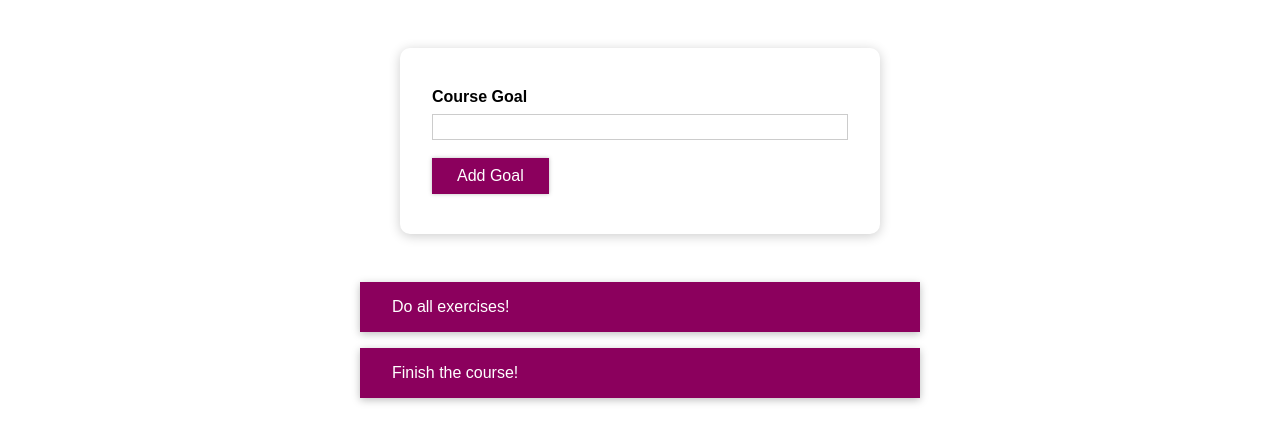
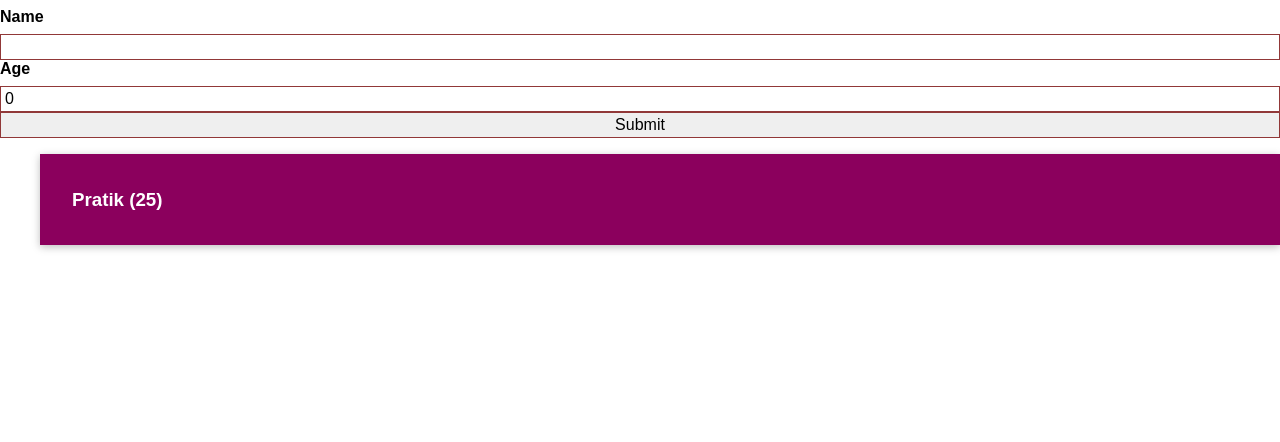
Before and after one commit to 5Knight2/Course-goal, a React (Create React App) app: page / in a window 1280 px wide. Shown: the top 442 px of the page. Built offline with nearby package versions, Linux system fonts and the light colour scheme.

Commit message:
UserOnly

```diff
--- a/src/App.js
+++ b/src/App.js
@@ -1,57 +1,111 @@
 import React, { useState } from 'react';
 
-import CourseGoalList from './components/CourseGoals/CourseGoalList/CourseGoalList';
-import CourseInput from './components/CourseGoals/CourseInput/CourseInput';
+import UserList from './components/Users/UserList/UserList';
+import UserForm from './components/Users/UserForm/UserForm';
 import './App.css';
 
 const App = () => {
-  const [courseGoals, setCourseGoals] = useState([
-    { text: 'Do all exercises!', id: 'g1' },
-    { text: 'Finish the course!', id: 'g2' }
-  ]);
 
-  const addGoalHandler = enteredText => {
-    setCourseGoals(prevGoals => {
-      const updatedGoals = [...prevGoals];
-      updatedGoals.unshift({ text: enteredText, id: Math.random().toString() });
-      return updatedGoals;
-    });
-  };
+const [user,setUser]=useState([{name:"Pratik",age:25,id:1}])
 
-  const deleteItemHandler = goalId => {
-    setCourseGoals(prevGoals => {
-      const updatedGoals = prevGoals.filter(goal => goal.id !== goalId);
-      return updatedGoals;
-    });
-  };
+const addUserHandler=(obj)=>{
+  setUser((prevUser)=>{
+    const latestUser=[...prevUser]
+    obj.id=Math.random().toString();
+    latestUser.push(obj);
+    console.log(latestUser)
+    return latestUser;
 
-  let content = (
-    <p style={{ textAlign: 'center' }}>No goals found. Maybe add one?</p>
-  );
-
-  if (courseGoals.length > 0) {
-    content = (
-      <CourseGoalList items={courseGoals} onDeleteItem={deleteItemHandler} />
-    );
-  }
+  })
+}
 
   return (
     <div>
-      <section id="goal-form">
-        <CourseInput onAddGoal={addGoalHandler} />
+      <section id="user-form">
+        <UserForm addUser={addUserHandler}/>
       </section>
-      <section id="goals">
-        {content}
-        {/* {courseGoals.length > 0 && (
-          <CourseGoalList
-            items={courseGoals}
-            onDeleteItem={deleteItemHandler}
-          />
-        ) // <p style={{ textAlign: 'center' }}>No goals found. Maybe add one?</p>
-        } */}
+      <section id="users">
+       <UserList items={user}></UserList>
+
       </section>
     </div>
   );
 };
 
 export default App;
+
+
+
+
+
+
+
+
+
+
+
+
+
+
+
+
+
+
+
+// import React, { useState } from 'react';
+
+// import CourseGoalList from './components/CourseGoals/CourseGoalList/CourseGoalList';
+// import CourseInput from './components/CourseGoals/CourseInput/CourseInput';
+// import './App.css';
+
+// const App = () => {
+//   const [courseGoals, setCourseGoals] = useState([
+//     { text: 'Do all exercises!', id: 'g1' },
+//     { text: 'Finish the course!', id: 'g2' }
+//   ]);
+
+//   const addGoalHandler = enteredText => {
+//     setCourseGoals(prevGoals => {
+//       const updatedGoals = [...prevGoals];
+//       updatedGoals.unshift({ text: enteredText, id: Math.random().toString() });
+//       return updatedGoals;
+//     });
+//   };
+
+//   const deleteItemHandler = goalId => {
+//     setCourseGoals(prevGoals => {
+//       const updatedGoals = prevGoals.filter(goal => goal.id !== goalId);
+//       return updatedGoals;
+//     });
+//   };
+
+//   let content = (
+//     <p style={{ textAlign: 'center' }}>No goals found. Maybe add one?</p>
+//   );
+
+//   if (courseGoals.length > 0) {
+//     content = (
+//       <CourseGoalList items={courseGoals} onDeleteItem={deleteItemHandler} />
+//     );
+//   }
+
+//   return (
+//     <div>
+//       <section id="goal-form">
+//         <CourseInput onAddGoal={addGoalHandler} />
+//       </section>
+//       <section id="goals">
+//         {content}
+//         {/* {courseGoals.length > 0 && (
+//           <CourseGoalList
+//             items={courseGoals}
+//             onDeleteItem={deleteItemHandler}
+//           />
+//         ) // <p style={{ textAlign: 'center' }}>No goals found. Maybe add one?</p>
+//         } */}
+//       </section>
+//     </div>
+//   );
+// };
+
+// export default App;
--- /dev/null
+++ b/src/components/Users/UserForm/UserForm.css
@@ -0,0 +1,24 @@
+.form-control {
+    margin: 0.5rem 0;
+  }
+
+  .form-control label {
+    font-weight: bold;
+    display: block;
+    margin-bottom: 0.5rem;
+  }
+
+  .form-control input {
+    display: block;
+    width: 100%;
+    border: 1px solid #913838;
+    font: inherit;
+    line-height: 1.5rem;
+    padding: 0 0.25rem;
+  }
+
+  .form-control input:focus {
+    outline: none;
+    background: #fad0ec;
+    border-color: #8b005d;
+  }
--- /dev/null
+++ b/src/components/Users/UserForm/UserForm.js
@@ -0,0 +1,52 @@
+import React, { useState } from "react";
+import "./UserForm.css";
+
+const UserForm = (props) => {
+  const [name, setName] = useState("");
+  const [age, setAge] = useState(0);
+
+  const [isNameValid, setIsNameValid] = useState(false);
+  const [isAgeValid, setIsAgeValid] = useState(false);
+  const nameChangeHandler = (event) => {
+    setName(event.target.value);
+    console.log(event.target.value.trim().length);
+    if (event.target.value.trim().length == 0) setIsNameValid(false);
+    else setIsNameValid(true);
+  };
+
+  const ageChengeHandler = (event) => {
+    console.log(event.target.value);
+    setAge(event.target.value);
+    if (event.target.value <= 0) setIsAgeValid(false);
+    else setIsAgeValid(true);
+  };
+
+  const submitHandler = (event) => {
+    event.preventDefault();
+    if (!isNameValid) {
+      alert("Name not valid");
+      return;
+    }
+    if (!isAgeValid) {
+      alert("Age not valid");
+      return;
+    }
+    console.log("submit", age, name);
+    let obj={age:age,name:name}
+    props.addUser(obj)
+  };
+
+  return (
+    <div>
+      <form className="form-control" onSubmit={submitHandler}>
+        <label>Name</label>
+        <input type="text" value={name} onChange={nameChangeHandler}></input>
+        <label>Age</label>
+        <input type="number" value={age} onChange={ageChengeHandler}></input>
+        <input type="submit"></input>
+      </form>
+    </div>
+  );
+};
+
+export default UserForm;
--- /dev/null
+++ b/src/components/Users/UserList/UserList.css
@@ -0,0 +1,5 @@
+.goal-list {
+    list-style: none;
+    margin: 0;
+    padding: 0;
+  }
--- /dev/null
+++ b/src/components/Users/UserList/UserList.js
@@ -0,0 +1,17 @@
+import React from "react";
+import './UserList.css'
+import UserListItem from '../UserListItem/UserListItem'
+
+const UserList=(props)=>{
+
+const data=props.items.map((element)=>{return (<UserListItem key={element.id} age={element.age} name={element.name} ></UserListItem>)})
+
+return(
+    <div className="goal-list"><ul>
+{data}
+</ul>
+    </div>
+)
+}
+
+export default UserList;
--- /dev/null
+++ b/src/components/Users/UserListItem/UserListItem.css
@@ -0,0 +1,8 @@
+.goal-item {
+    margin: 1rem 0;
+    background: #8b005d;
+    box-shadow: 0 2px 8px rgba(0, 0, 0, 0.26);
+    color: white;
+    padding: 1rem 2rem;
+    cursor: pointer;
+  }
--- /dev/null
+++ b/src/components/Users/UserListItem/UserListItem.js
@@ -0,0 +1,11 @@
+
+import React from "react";
+import './UserListItem.css'
+
+const UserListItem=(props)=>{
+    return(<div className="goal-item">
+        <h3>{props.name} ({props.age})</h3>
+        </div>)
+}
+
+export default UserListItem;
```
